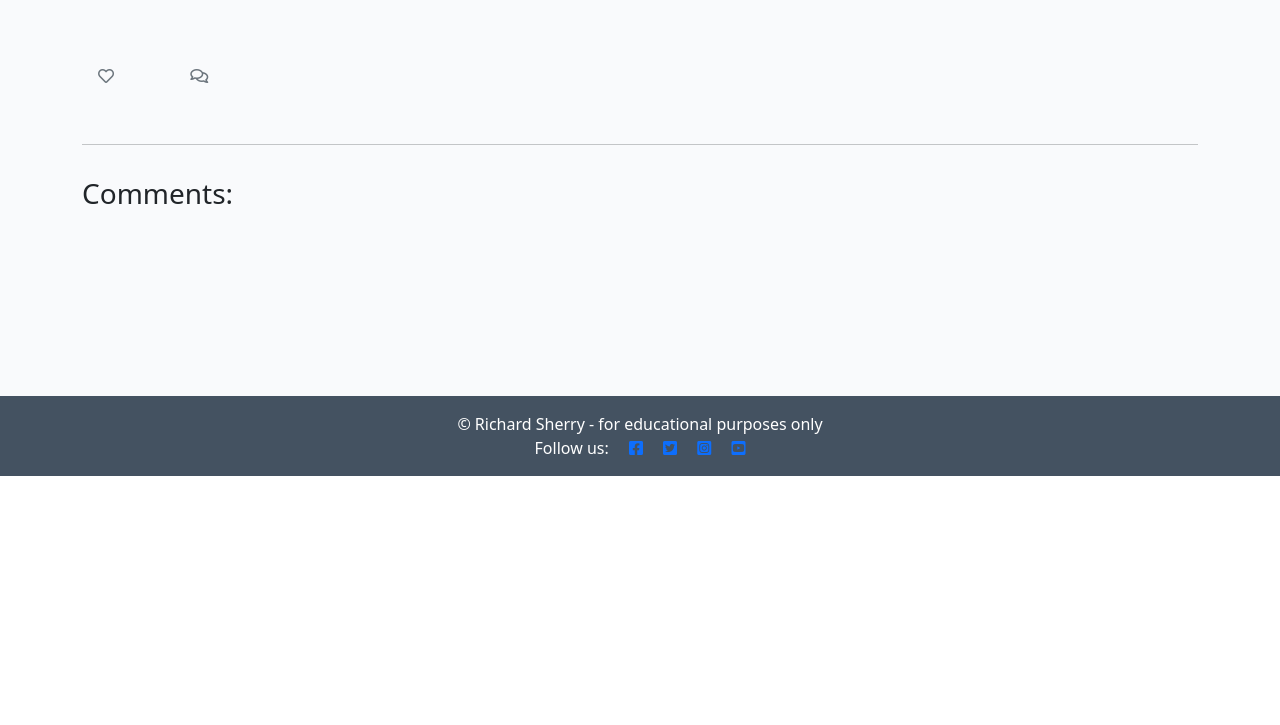
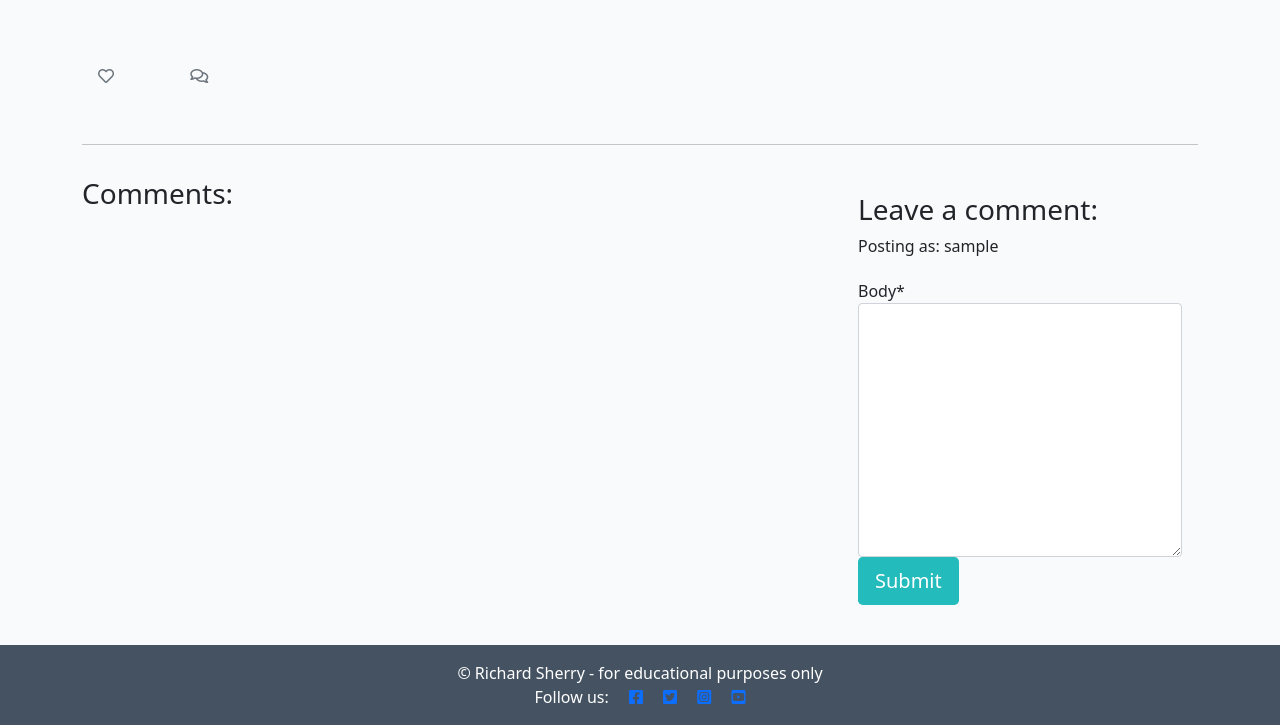
Before and after one commit to sherryrich/heard-it, a Django app: template templates/post_detail.html in a window 1280 px wide. Shown: the part 324-1049 px from the top of the page. Before the commit the page ends 800 px from the top, so only its background shows below. Run offline with Django 3.2, Linux system fonts and the light colour scheme; the template is opened without the code that fills it: values that come from a table or form of the project are taken from there, others are empty; the visitor is signed in with stand-in values (Sample User, id 1); some libraries are stand-ins or nearby versions.

Commit message:
Installed Django Crisy Forms, updated forms.py, post_detail.html

```diff
--- /dev/null
+++ b/blog/forms.py
@@ -0,0 +1,8 @@
+from .models import Comment
+from django import forms
+
+
+class CommentForm(forms.ModelForm):
+    class Meta:
+        model = Comment
+        fields = ('body',)
--- a/blog/views.py
+++ b/blog/views.py
@@ -1,7 +1,7 @@
 from django.shortcuts import render, get_object_or_404
 from django.views import generic, View
 from .models import Post
-
+from .forms import CommentForm
 
 class PostList(generic.ListView):
     model = Post
@@ -26,6 +26,7 @@ class PostDetail(View):
             {
                 "post": post,
                 "comments": comments,
-                "liked": liked
+                "liked": liked,
+                "comment_form": CommentForm()
             },
         )
--- a/heardit/settings.py
+++ b/heardit/settings.py
@@ -32,6 +32,8 @@ DEBUG = True
 
 ALLOWED_HOSTS = ['heard-it.herokuapp.com', 'localhost']
 
+# To prevent 500 errors during login and registration
+ACCOUNT_EMAIL_VERIFICATION = 'none'
 
 # Application definition
 
@@ -49,6 +51,7 @@ INSTALLED_APPS = [
     'django.contrib.staticfiles',
     'cloudinary',
     'django_summernote',
+    'crispy_forms',
     'blog',
 ]
 
@@ -56,6 +59,8 @@ SITE_ID = 1
 
 LOGIN_REDIRECT_URL = '/'
 LOGOUT_REDIRECT_URL = '/'
+
+CRISPY_TEMPLATE_PACK = 'bootstrap4'
 
 MIDDLEWARE = [
     'django.middleware.security.SecurityMiddleware',
--- a/requirements.txt
+++ b/requirements.txt
@@ -4,6 +4,7 @@ dj-database-url==1.0.0
 dj3-cloudinary-storage==0.0.6
 Django==3.2.14
 django-allauth==0.51.0
+django-crispy-forms==1.14.0
 django-summernote==0.8.20.0
 gunicorn==20.1.0
 oauthlib==3.2.0
--- a/templates/post_detail.html
+++ b/templates/post_detail.html
@@ -1,5 +1,5 @@
 {% extends 'base.html' %} {% block content %}
-
+{% load crispy_forms_tags %}
 <div class="masthead">
     <div class="container">
         <div class="row g-0">
@@ -77,6 +77,16 @@
         <div class="col-md-4 card mb-4  mt-3 ">
             <div class="card-body">
                 <!-- For later -->
+                {% if user.is_authenticated %}
+
+                <h3>Leave a comment:</h3>
+                <p>Posting as: {{ user.username }}</p>
+                <form method="post" style="margin-top: 1.3em;">
+                    {{ comment_form | crispy }}
+                    {% csrf_token %}
+                    <button type="submit" class="btn btn-signup btn-lg">Submit</button>
+                </form>
+                {% endif %}
             </div>
         </div>
     </div>
```
